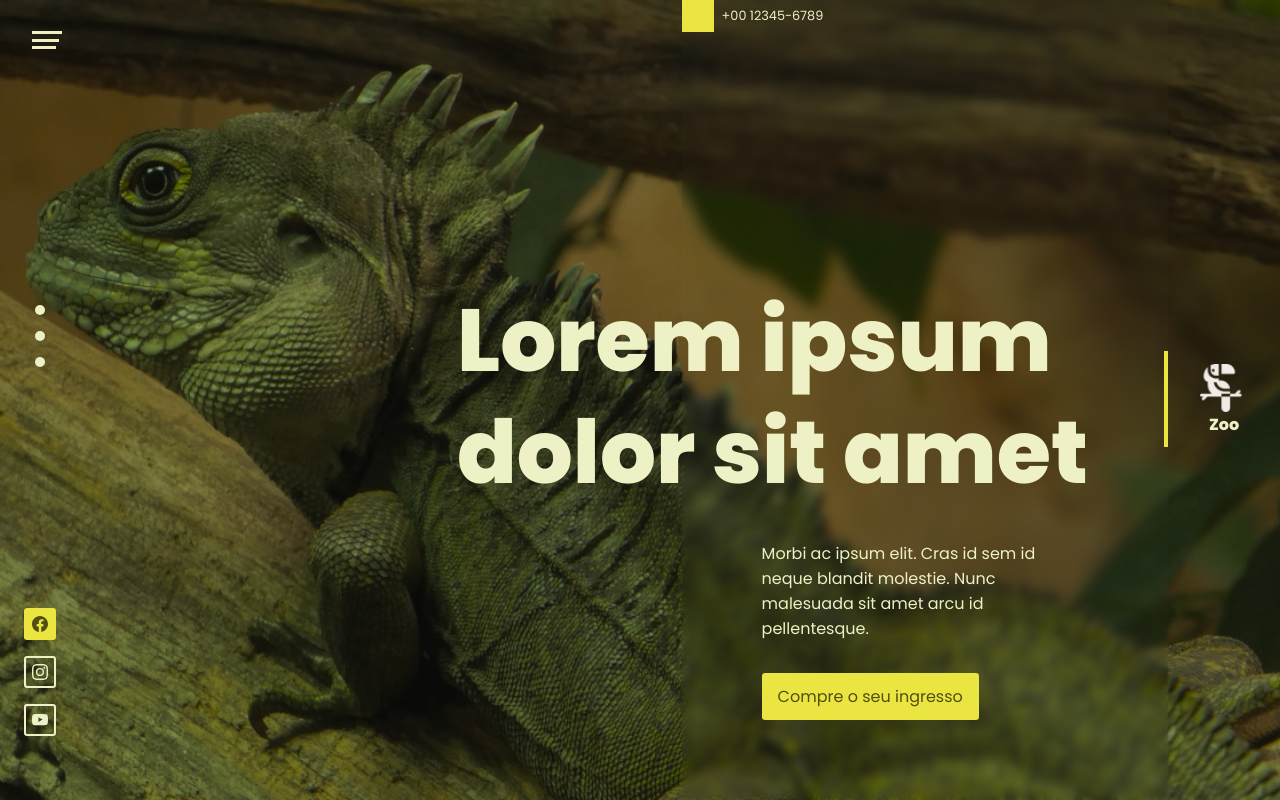
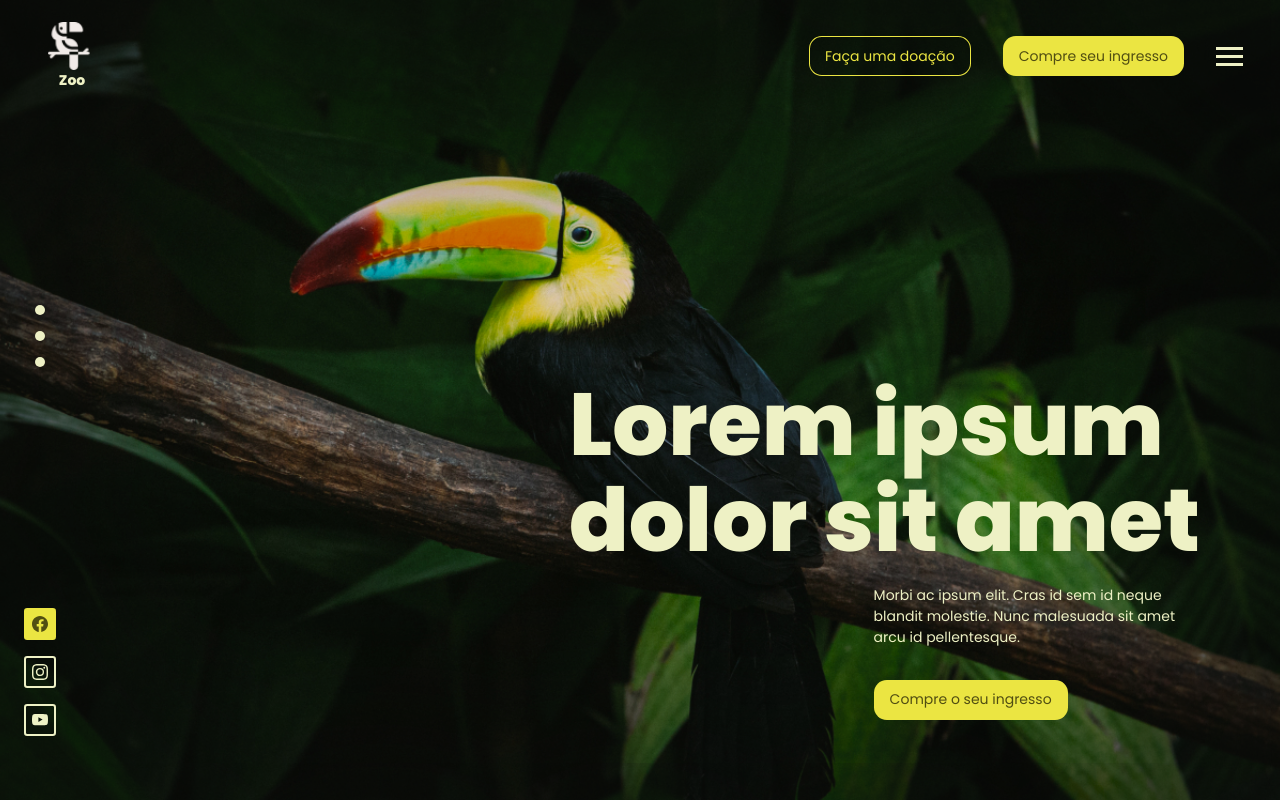
Before and after one commit to aridsm/website-zoo, a React (Create React App) app: page / in a window 1280 px wide. Shown: the top 800 px of the page. Built offline with nearby package versions, Linux system fonts and the light colour scheme.

Commit message:
header e entrada redesign

```diff
--- a/src/App.js
+++ b/src/App.js
@@ -1,5 +1,6 @@
 import Activities from "./components/Activities";
 import Animals from "./components/Animals";
+import EmailSection from "./components/EmailSection";
 import Entrada from "./components/Entrada";
 import Faq from "./components/Faq";
 import Footer from "./components/Footer";
@@ -14,6 +15,7 @@ function App() {
         <Animals />
         <Activities />
         <Faq />
+        <EmailSection />
       </main>
       <Footer />
     </div>
--- a/src/components/Activities.js
+++ b/src/components/Activities.js
@@ -46,6 +46,7 @@ const Activities = () => {
     malesuada sit amet arcu id pellentesque."
       subtitle="O que você irá encontrar aqui"
       buttonText="Saiba mais"
+      classBg={classes.bg}
     >
       <ul className={classes.activitiesList}>
         {activities.map((activity) => (
--- a/src/components/Activities.module.css
+++ b/src/components/Activities.module.css
@@ -1,6 +1,10 @@
 .container {
-  background: var(--cor-5);
-  color: var(--cor-2);
+  background: var(--cor-2);
+  color: var(--cor-5);
+}
+
+.bg {
+  opacity: 0.04;
 }
 
 .activitiesList {
--- /dev/null
+++ b/src/components/EmailSection.js
@@ -0,0 +1,16 @@
+import React from "react";
+
+const EmailSection = () => {
+  return (
+    <section>
+      <h2>Fique por dentro das promoções e novidades!</h2>
+      <form>
+        <label htmlFor="email">Seu email</label>
+        <input type="email" placeholder="exemplo@email.com" id="email" />
+        <input type="submit" value="Inscreva-se" />
+      </form>
+    </section>
+  );
+};
+
+export default EmailSection;
--- a/src/components/Entrada.js
+++ b/src/components/Entrada.js
@@ -4,6 +4,7 @@ import ImgEntrada1 from "../assets/img-entrada-1.jpg";
 import ImgEntrada2 from "../assets/img-entrada-2.jpg";
 import ImgEntrada3 from "../assets/img-entrada-3.jpg";
 import ImgEntrada4 from "../assets/img-entrada-4.jpg";
+import ImgEntrada5 from "../assets/img-entrada-5.jpg";
 import ImgLogo from "../assets/img-logo.png";
 import { ReactComponent as IconFacebook } from "../assets/facebook.svg";
 import { ReactComponent as IconInstagram } from "../assets/instagram.svg";
@@ -18,7 +19,7 @@ const images = [
 const Entrada = () => {
   return (
     <section className={classes.entrada}>
-      <img src={ImgEntrada1} alt="camaleão" />
+      <img src={ImgEntrada2} alt="camaleão" />
       <div className={classes.btnsAndMedia}>
         <div className={classes.btnsImages}>
           {images.map((image) => (
@@ -38,7 +39,6 @@ const Entrada = () => {
         </address>
       </div>
       <div className={classes.content}>
-        <span className={classes.tel}>+00 12345-6789</span>
         <div className={classes.titleAndTexts}>
           <h1>
             Lorem ipsum <br /> dolor sit amet
@@ -50,12 +50,6 @@ const Entrada = () => {
           <button className="btn-amarelo">Compre o seu ingresso</button>
         </div>
       </div>
-      <div className={classes.logoContainer}>
-        <span className={classes.logo}>
-          <img src={ImgLogo} alt="logo de tucano" />
-          <div>Zoo</div>
-        </span>
-      </div>
     </section>
   );
 };
--- a/src/components/Entrada.module.css
+++ b/src/components/Entrada.module.css
@@ -2,6 +2,7 @@
   height: 100vh;
   color: var(--cor-2);
   display: flex;
+  box-shadow: inset 0px 0px 250px 50px #090b09;
 }
 
 .entrada > img {
@@ -12,38 +13,8 @@
   z-index: -1;
 }
 
-.logoContainer {
-  display: grid;
-  place-items: center;
-  width: 7rem;
-}
-.logo {
-  text-align: center;
-  font-weight: 800;
-  width: 100%;
-  position: relative;
-}
-
-.logo::before {
-  content: "";
-  display: inline-block;
-  position: absolute;
-  left: -4px;
-  top: -0.8rem;
-  height: 6rem;
-  width: 4px;
-  background: var(--cor-1);
-}
-
-.logo img {
-  width: 3rem;
-  margin: 0 auto;
-}
-
 .content {
   max-width: 38vw;
-  background: rgba(255, 255, 255, 0.01);
-  backdrop-filter: blur(5px);
   padding: 0 5rem 5rem 5rem;
   display: flex;
   flex-direction: column;
@@ -62,14 +33,14 @@
 
 .titleAndTexts h1 {
   font-size: 5.5rem;
-  line-height: 7rem;
+  line-height: 6rem;
   align-self: flex-end;
   width: max-content;
   width: -webkit-max-content;
 }
 
 .description {
-  margin: 2rem 0;
+  margin: 1rem 0 2rem 0;
 }
 
 .btnsImages {
@@ -117,21 +88,3 @@
   background: var(--cor-1);
   color: var(--cor-6);
 }
-
-.tel {
-  margin-bottom: auto;
-  margin-left: -5rem;
-  display: flex;
-  align-items: center;
-  font-size: 0.8rem;
-}
-
-.tel::before {
-  content: "";
-  display: inline-block;
-  position: relative;
-  width: 2rem;
-  height: 2rem;
-  background-color: var(--cor-1);
-  margin-right: 0.5rem;
-}
--- a/src/components/Header.js
+++ b/src/components/Header.js
@@ -36,6 +36,16 @@ const Header = () => {
       }`}
     >
       <div className={classes.headerContainer}>
+        <span className={classes.logo}>
+          <img src={ImgLogo} alt="logo de tucano" />
+          <div>Zoo</div>
+        </span>
+        <a href="/" className={`btn-amarelo ${classes.btnDonation}`}>
+          Faça uma doação
+        </a>
+        <a href="/" className="btn-amarelo">
+          Compre seu ingresso
+        </a>
         <button
           className={`${classes.menuBtn} ${
             navIsVisible ? classes.visible : ""
@@ -46,16 +56,6 @@ const Header = () => {
         >
           <div />
         </button>
-        {didPageScroll && (
-          <>
-            <button className="btn-amarelo">Compre seu ingresso</button>
-            <span className={classes.logo}>
-              <img src={ImgLogo} alt="logo de um tucano" />
-              <div>Zoo</div>
-            </span>
-          </>
-        )}
-
         <MenuNavHeader navIsVisible={navIsVisible} />
       </div>
     </header>
--- a/src/components/Header.module.css
+++ b/src/components/Header.module.css
@@ -1,19 +1,28 @@
 .header {
-  position: absolute;
+  position: fixed;
   width: 100%;
-  height: 5rem;
-  transition: 0.6s;
+  height: 7rem;
+  transition: 0.2s;
   z-index: 9;
-  background-color: transparent;
+  height: 7rem;
+}
+.btnDonation {
+  background: transparent;
+  box-shadow: inset 0 0 0 1px var(--cor-1);
+  color: var(--cor-1);
+  margin-right: 2rem;
 }
 
+.btnDonation:hover {
+  color: var(--cor-5);
+}
 .headerScrolled {
-  background: rgba(30, 31, 45, 0.9);
-  backdrop-filter: blur(5px);
+  background: rgba(0, 0, 0, 0.5);
+  backdrop-filter: blur(2px);
 }
 
 .headerContainer {
-  max-width: 1400px;
+  max-width: 1500px;
   margin: 0 auto;
   padding: 0 2rem;
   height: 100%;
@@ -23,7 +32,7 @@
 }
 
 .menuBtn {
-  margin-right: auto;
+  margin-left: 2rem;
   height: 2rem;
   width: 2rem;
 }
@@ -40,22 +49,20 @@
   content: "";
   display: block;
   position: relative;
-  height: 3px;
+  height: inherit;
+  width: 100%;
   background: inherit;
 }
 
 .menuBtn > div::before {
   top: -0.5rem;
-  width: 1.9rem;
 }
 
 .menuBtn > div::after {
-  bottom: -0.3rem;
-  width: 1.5rem;
+  bottom: calc(-0.5rem + 3px);
 }
 
 .menuBtn.visible > div {
-  width: 2rem;
   transform: rotate(-45deg);
 }
 
@@ -65,15 +72,15 @@
 .menuBtn.visible > div::before {
   transform: rotate(90deg);
   top: 0;
-  width: 2rem;
 }
 .logo {
   color: var(--cor-2);
   font-weight: 800;
   text-align: center;
-  margin-left: 2rem;
+  margin-right: auto;
+  padding: 1rem;
 }
 
 .logo img {
-  width: 2.2rem;
+  width: 3rem;
 }
--- a/src/components/layout/LayoutSections.js
+++ b/src/components/layout/LayoutSections.js
@@ -8,11 +8,13 @@ const LayoutSections = ({
   title,
   content,
   buttonText,
+  classBg,
 }) => {
   const styles = className + " " + classes.container;
+  const stylesBg = classBg + " " + classes.background;
   return (
     <section className={styles}>
-      <div className={classes.background}></div>
+      <div className={stylesBg}></div>
       <div className={classes.content}>
         <span>{subtitle}</span>
         <h2>{title}</h2>
--- a/src/components/layout/LayoutSections.module.css
+++ b/src/components/layout/LayoutSections.module.css
@@ -1,5 +1,5 @@
 .container {
-  height: 95vh;
+  height: calc(100vh - 5rem);
   display: flex;
 }
 
--- a/src/index.css
+++ b/src/index.css
@@ -4,7 +4,7 @@
   --cor-1: #ebe542;
   --cor-2: #eef1c5;
   --cor-3: #1c5705;
-  --cor-4: #307510;
+  --cor-4: #a23918;
   --cor-5: rgb(29, 31, 50);
   --cor-6: #514e12;
 }
@@ -16,7 +16,7 @@
 }
 
 body {
-  font-size: 16px;
+  font-size: 14px;
   font-family: "Poppins";
   font-weight: 400;
   color: var(--cor-5);
@@ -50,8 +50,8 @@ button {
 
 .btn-amarelo {
   background: var(--cor-1);
-  padding: 0.7rem 1rem;
-  border-radius: 0.2rem;
+  padding: 0.6rem 1rem;
+  border-radius: 0.8rem;
   color: var(--cor-6);
   transition: 0.1s;
 }
```
Also changed, not shown: src/assets/img-entrada-2.jpg, src/assets/img-entrada-5.jpg (added).
